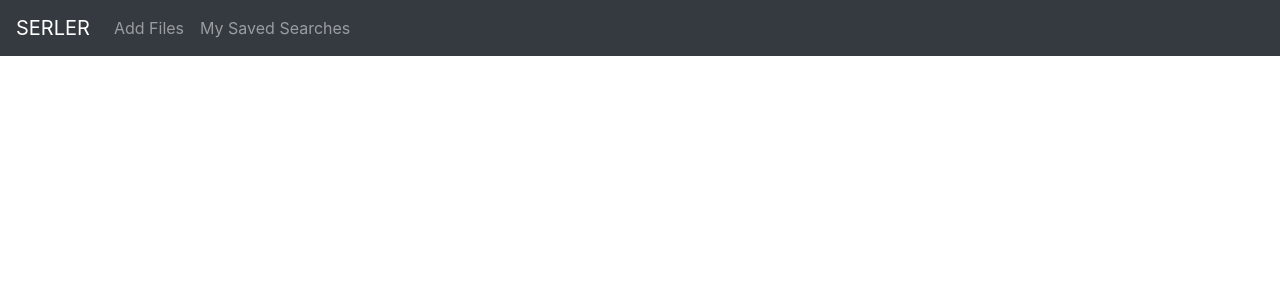
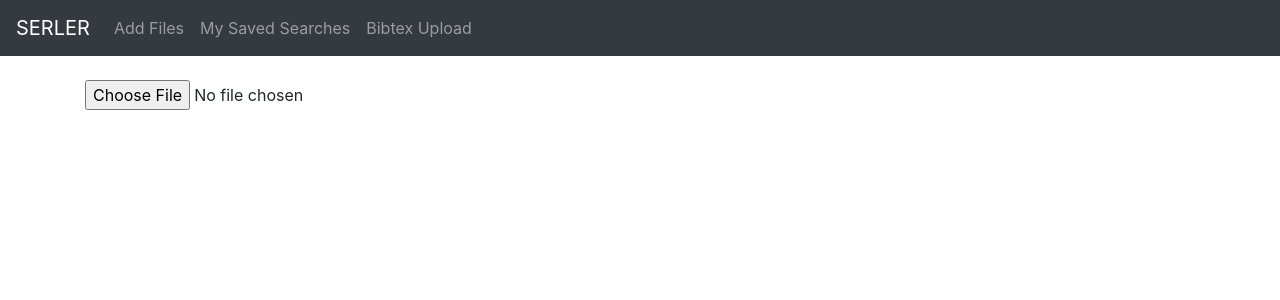
Before and after one commit to ayushnig/SERLER, a React (Create React App) app in the folder client/: page /fileupload in a window 1280 px wide. Shown: the top 300 px of the page. Built offline with nearby package versions, Linux system fonts and the light colour scheme.

Commit message:
fileUpload

```diff
--- a/client/src/App.js
+++ b/client/src/App.js
@@ -10,6 +10,7 @@ import Advance from './components/advancesearch.component';
 import Results from './components/results.component';
 import Saved from './components/savedsearches.component';
 import Save from './components/save.component';
+import SimpleReactFileUpload from './components/fileupload.component';
 
 function App() {
   return (
@@ -24,6 +25,7 @@ function App() {
       <Route path = "/results" exact component={Results} />
       <Route path = "/savedsearches" exact component={Saved} />
       <Route path = "/savesearch" exact component={Save} />
+      <Route path = "/fileupload" exact component={SimpleReactFileUpload} />
 
 
       </div>
--- /dev/null
+++ b/client/src/components/fileupload.component.js
@@ -0,0 +1,34 @@
+
+import React from 'react'
+import axios, { post } from 'axios';
+
+
+class SimpleReactFileUpload extends React.Component {
+
+  onChangeHandler=event=>{
+
+    console.log(event.target.files[0])
+      let files = event.target.files;
+      console.log(files);
+      let reader = new FileReader();
+      reader.onload = r => {
+
+        console.log(r.target.result);
+       };
+      reader.readAsDataURL(files[0]);
+
+
+}
+
+  render() {
+    return (
+
+
+      <input type="file" name="file" onChange={this.onChangeHandler}/>
+   )
+  }
+}
+
+
+
+export default SimpleReactFileUpload
--- a/client/src/components/navbar.component.js
+++ b/client/src/components/navbar.component.js
@@ -15,6 +15,9 @@ export default class Navbar extends Component {
           <li className="navbar-item">
           <Link to="/savedsearches" className="nav-link">My Saved Searches</Link>
           </li>
+          <li className="navbar-item">
+          <Link to="/fileupload" className="nav-link">Bibtex Upload</Link>
+          </li>
 
         </ul>
         </div>
```
